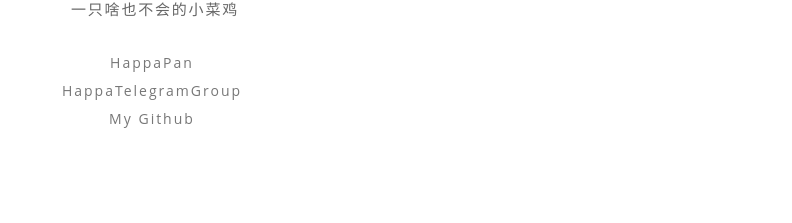
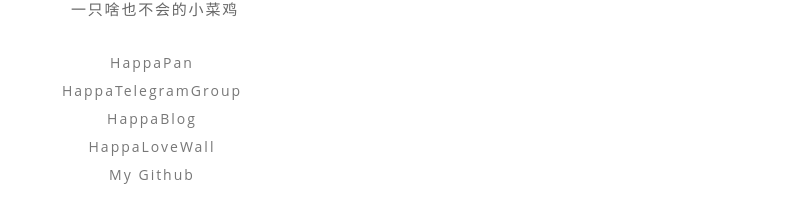
Before and after one commit to Happa1145141919810/happa114514.github.io, a plain HTML site: page index.html in a window 1280 px wide. Shown: the part 307-530 px from the top of the page, without its empty margins (488-1280 px from the left). Drawn offline with Linux system fonts and the light colour scheme.

Commit message:
Update index.html

```diff
--- a/index.html
+++ b/index.html
@@ -30,6 +30,12 @@
     <a href="https://t.me/HappaGroup/">HappaTelegramGroup</a>
     </p>
     <p>
+    <a href="https://blog.happaa.com/">HappaBlog</a>
+    </p>
+    <p>
+    <a href="https://lovewall.happaa.com/">HappaLoveWall</a>
+    </p>
+    <p>
     <a href="https://github.com/Happa1145141919810">My Github</a>
     </p>
     <p>
```
